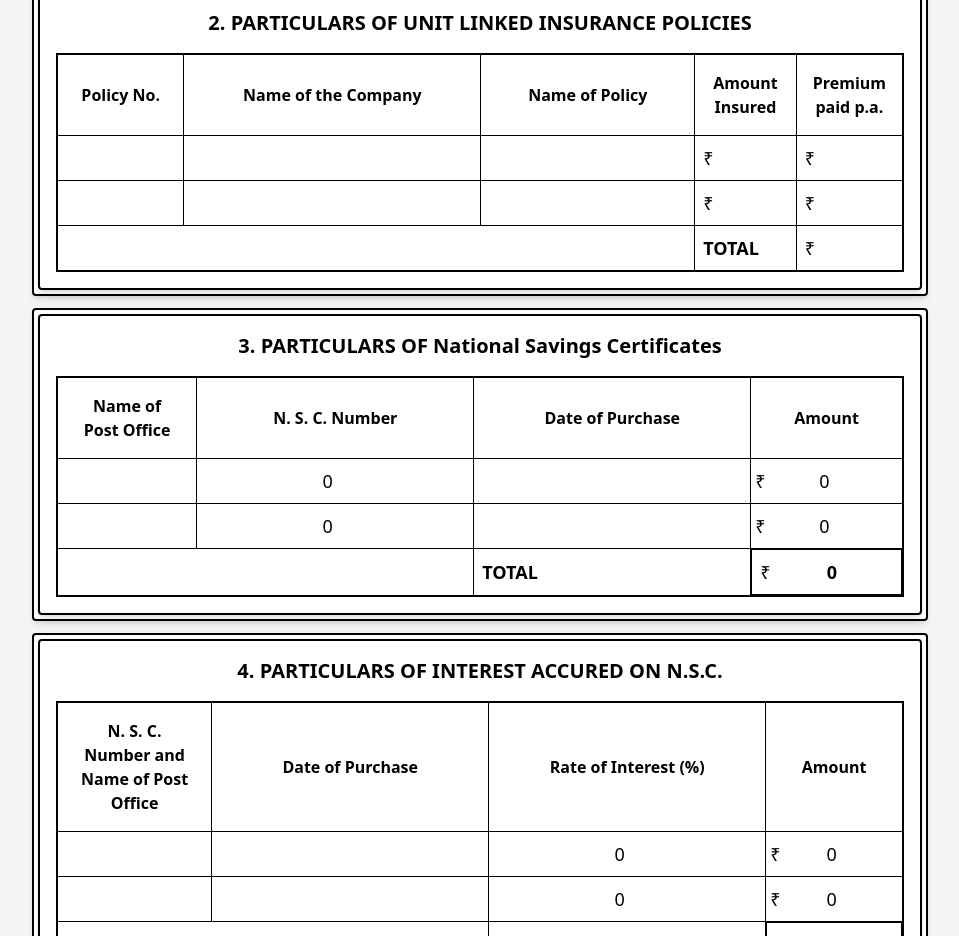
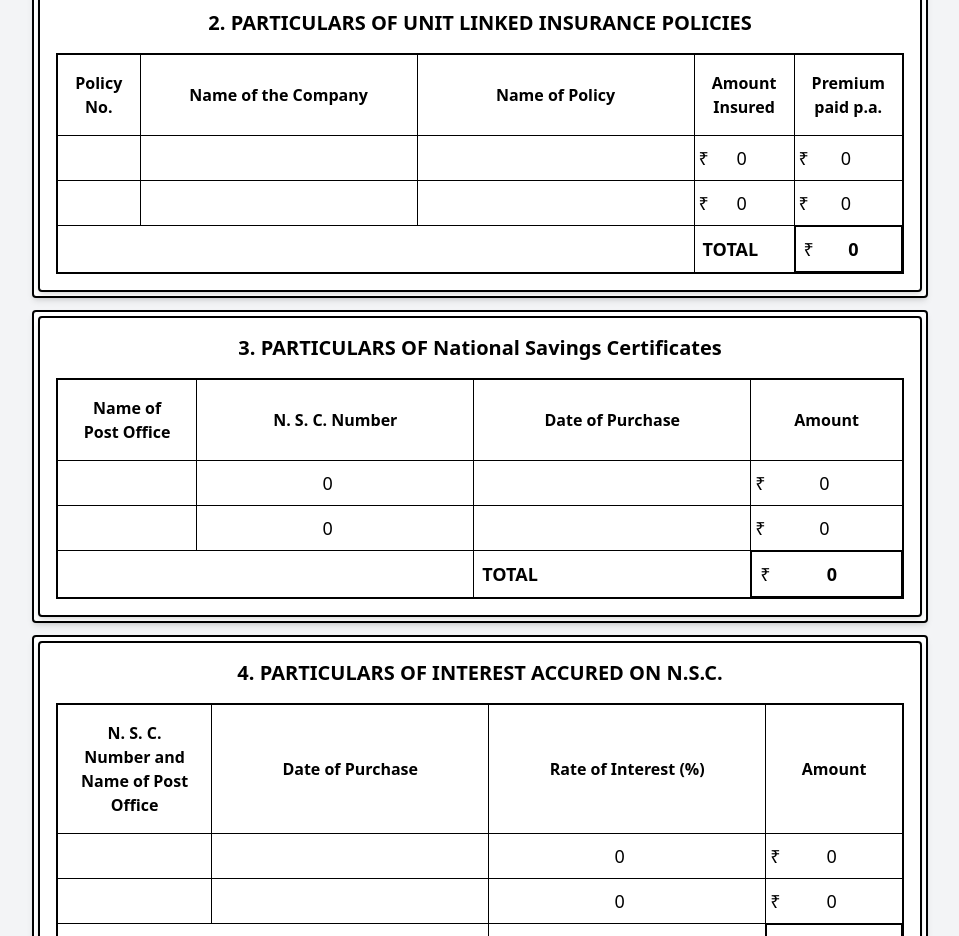
Before and after one commit to zoro-diablo/Financial_Statements, a React (Vite) app: page / in a window 1280 px wide. Shown: the part 4980-5916 px from the top of the page, without its empty margins (160-1119 px from the left). Built offline with nearby package versions, Linux system fonts and the light colour scheme.

Commit message:
Add input fields for LIC details in PremiumUnit component

```diff
--- a/src/components/It/PremiumUnit.jsx
+++ b/src/components/It/PremiumUnit.jsx
@@ -1,4 +1,17 @@
+import { useDispatch, useSelector } from 'react-redux';
+import { updateLicDetails } from '../../redux/features/finance';
+
 const PremiumUnit = () => {
+  const dispatch = useDispatch();
+  const data = useSelector(
+    (state) => state.finance.form[0].itForm.particularsLic
+  );
+  const { totalLic } = useSelector((state) => state.finance.form[0].itForm);
+
+  const handleChange = (index, field, value) => {
+    dispatch(updateLicDetails({ index, field, value }));
+  };
+
   return (
     <div className='max-w-4xl mx-auto bg-white p-1 my-3 border-2 border-black rounded shadow-md'>
       <div className='max-w-4xl mx-auto bg-white p-4 border-2 border-black rounded shadow-md'>
@@ -11,85 +24,86 @@ const PremiumUnit = () => {
         >
           <thead>
             <tr>
-              <th className='p-4 border border-black w-[15%]'>Policy No.</th>
+              <th className='p-4 border border-black'>Policy No.</th>
               <th className='p-4 border border-black'>Name of the Company</th>
               <th className='p-4 border border-black'>Name of Policy</th>
-              <th className='p-4 border border-black w-[12%]'>
-                Amount Insured
-              </th>
-              <th className='p-4 border border-black w-[12%]'>
-                Premium paid p.a.
-              </th>
+              <th className='p-4 border border-black'>Amount Insured </th>
+              <th className='p-4 border border-black'>Premium paid p.a. </th>
             </tr>
           </thead>
           <tbody>
-            <tr>
-              <td
-                className='p-2 text-lg border border-black'
-                contentEditable='true'
-              ></td>
-              <td
-                className='p-2 text-lg border border-black'
-                contentEditable='true'
-              ></td>
-              <td
-                className='p-2 text-lg border border-black'
-                contentEditable='true'
-              ></td>
-              <td
-                className='p-2 text-lg border border-black'
-                contentEditable='true'
-              >
-                ₹
-              </td>
-              <td
-                className='p-2 text-lg border border-black'
-                contentEditable='true'
-              >
-                ₹
-              </td>
-            </tr>
-            <tr>
-              <td
-                className='p-2 text-lg border border-black'
-                contentEditable='true'
-              ></td>
-              <td
-                className='p-2 text-lg border border-black'
-                contentEditable='true'
-              ></td>
-              <td
-                className='p-2 text-lg border border-black'
-                contentEditable='true'
-              ></td>
-              <td
-                className='p-2 text-lg border border-black'
-                contentEditable='true'
-              >
-                ₹
-              </td>
-              <td
-                className='p-2 text-lg border border-black'
-                contentEditable='true'
-              >
-                ₹
-              </td>
-            </tr>
+            {data.map((child, index) => (
+              <tr key={index}>
+                <td className='p-2 text-lg border border-black'>
+                  <input
+                    type='text'
+                    className='text-center w-full'
+                    value={child.no}
+                    onChange={(e) =>
+                      handleChange(index, 'no', e.target.value)
+                    }
+                  />
+                </td>
+                <td className='p-2 text-lg border border-black'>
+                  <input
+                    type='text'
+                    className='text-center'
+                    value={child.company}
+                    onChange={(e) =>
+                      handleChange(index, 'company', e.target.value)
+                    }
+                  />
+                </td>
+                <td className='p-2 text-lg border border-black'>
+                  <input
+                    type='text'
+                    className='text-center'
+                    value={child.policy}
+                    onChange={(e) =>
+                      handleChange(index, 'policy', e.target.value)
+                    }
+                  />
+                </td>
+                <td className='p-1 text-lg border border-black'>
+                  <div className='flex'>
+                    ₹
+                    <input
+                      type='number'
+                      className='text-center w-full'
+                      value={child.amount}
+                      onChange={(e) =>
+                        handleChange(index, 'amount', e.target.value)
+                      }
+                    />
+                  </div>
+                </td>
+                <td className='p-1 text-lg border border-black'>
+                  <div className='flex'>
+                    ₹
+                    <input
+                      type='number'
+                      className='text-center w-full'
+                      value={child.paid}
+                      onChange={(e) =>
+                        handleChange(index, 'paid', e.target.value)
+                      }
+                    />
+                  </div>
+                </td>
+              </tr>
+            ))}
           </tbody>
           <tfoot>
             <tr>
-              <td className='p-2' colSpan='3' contentEditable='false'></td>
-              <td
-                className='p-2 text-lg border border-black font-bold'
-                contentEditable='false'
-              >
+              <td className='p-2' colSpan='3'></td>
+              <td className='p-2 text-lg border border-black font-bold'>
                 TOTAL
               </td>
-              <td
-                className='p-2 text-lg border border-black'
-                contentEditable='true'
-              >
-                ₹
+              <td className='p-2 text-lg border border-black flex'>
+                ₹{' '}
+                <div className='text-center w-full font-bold'>
+                  {totalLic}
+                </div>
               </td>
             </tr>
           </tfoot>
--- a/src/redux/features/finance.js
+++ b/src/redux/features/finance.js
@@ -224,6 +224,15 @@ const financeSlice = createSlice({
           return total + amount;
         }, 0);
   },
+  updateLicDetails : (state,action) => {
+    const {index , field , value} = action.payload;
+    state.form[0].itForm.particularsLic[index][field] = value;
+    state.form[0].itForm.totalLic =
+      state.form[0].itForm.particularsLic.reduce((total, child) => {
+        const paid = isNaN(Number(child.paid)) ? 0 : Number(child.paid);
+        return total + paid;
+      }, 0);
+  }
 },
 });
 
@@ -454,7 +463,8 @@ export const {
   updateTuitionFeeDetails,
   updateMutualFundDetails,
   updateAccuredDetails,
-  updateSavingsDetails
+  updateSavingsDetails,
+  updateLicDetails
 } = financeSlice.actions;
 
 export default financeSlice.reducer;
--- a/src/utils/form.js
+++ b/src/utils/form.js
@@ -132,6 +132,24 @@ export const form = [
         },
       ],
       totalSavings: 0,
+      particularsLic: [
+        {
+          no: '',
+          company: '',
+          policy: '',
+          amount: 0,
+          paid: 0,
+        },
+        {
+          no: '',
+          company: '',
+          policy: '',
+          amount: 0,
+          paid: 0,
+        },
+
+      ],
+      totalLic: 0,
       particularsMutualFund: [
         {
           folio: '39588097',
```
